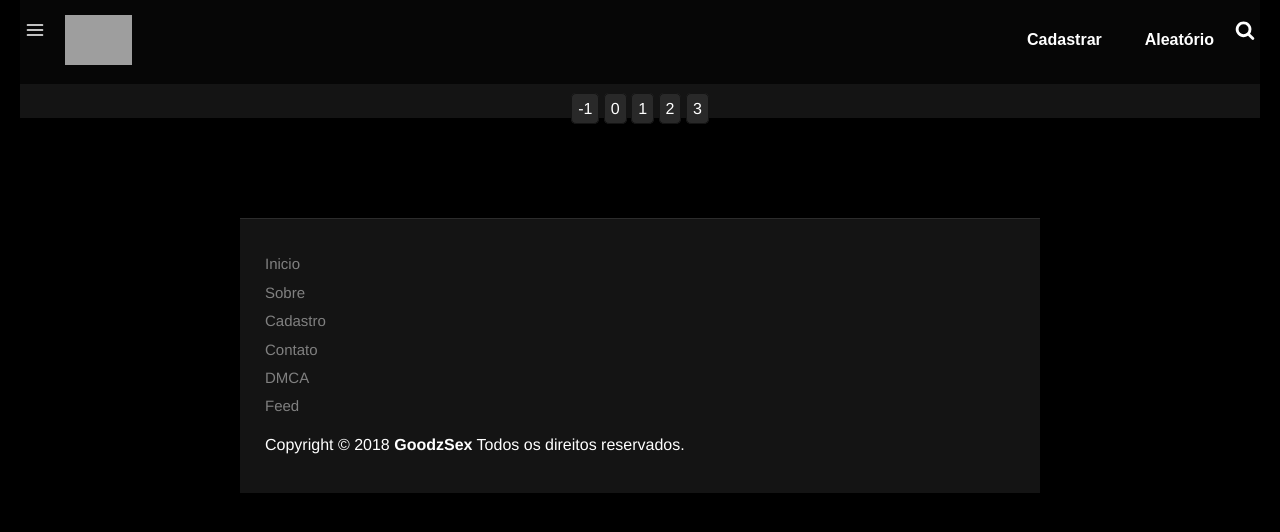
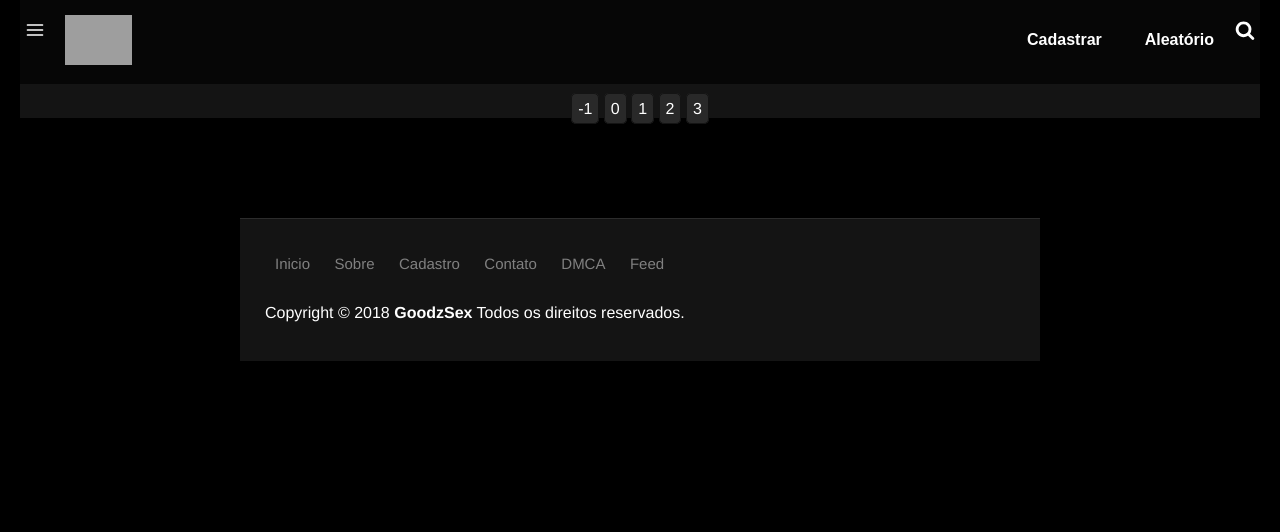
Before and after one commit to guiadamusculacao/guiadamusculacao, a Jekyll site: the page built from index.html, in a window 1280 px wide. Shown: the top 532 px of the page. Built offline with Jekyll 4.4.1, drawn with Linux system fonts in a browser that asks for light colours; grey boxes are pictures that could not be loaded.

Commit message:
Update head.html

```diff
--- a/_includes/head.html
+++ b/_includes/head.html
@@ -68,6 +68,6 @@
 }
 .icon .icon-twitter{fill:#fff;}
 </style>
-<style>.box-item{width:25%;padding-left:1%;padding-right:1%;margin:0px;}.titulo{text-overflow:ellipsis;white-space:nowrap;overflow:hidden;color:#fff;text-decoration:none;}.preload{width:100%;}.posttime{float:right;position:relative;display:inline-block;background:#141414;color:#fff;font-weight:700;padding:5px;margin-top:-2.187rem;line-height:unset;}.pagenavi-page{border:solid 1px #141414;background-color:#292929;text-decoration:none;color:#fff;padding:6px;border-radius:5px;}.pagenavi-page:hover{background-color:#0e0e0e;}.current-page{border:solid 1px #141414;background-color:#0e0e0e;text-decoration:none;color:#fff;padding:6px;border-radius:5px;}</style>
+<style>.footerli{display:inline-block;padding:0px 10px 0px 10px;}.box-item{width:25%;padding-left:1%;padding-right:1%;margin:0px;}.titulo{text-overflow:ellipsis;white-space:nowrap;overflow:hidden;color:#fff;text-decoration:none;}.preload{width:100%;}.posttime{float:right;position:relative;display:inline-block;background:#141414;color:#fff;font-weight:700;padding:5px;margin-top:-2.187rem;line-height:unset;}.pagenavi-page{border:solid 1px #141414;background-color:#292929;text-decoration:none;color:#fff;padding:6px;border-radius:5px;}.pagenavi-page:hover{background-color:#0e0e0e;}.current-page{border:solid 1px #141414;background-color:#0e0e0e;text-decoration:none;color:#fff;padding:6px;border-radius:5px;}</style>
 <link rel="canonical" href="{{ page.url | replace:'index.html','' | prepend: site.baseurl | prepend: site.url }}">
     <link rel="alternate" type="application/rss+xml" title="{{ site.title }}" href="{{ "/feed.xml" | prepend: site.baseurl | prepend: site.url }}" />
```
